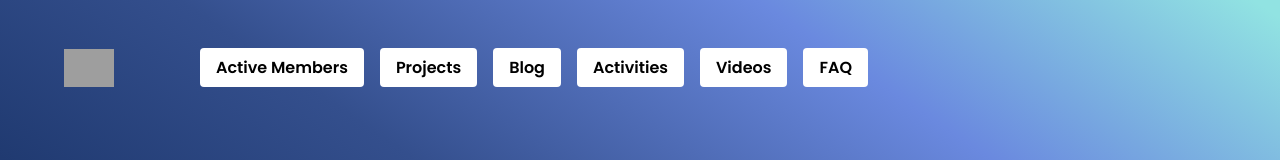
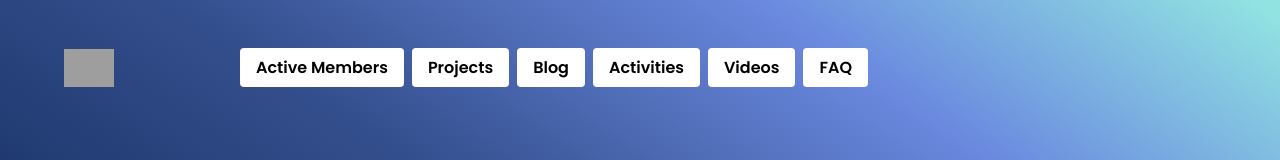
Before and after one commit to FrancescoXX/4c-site, a Next.js app: page / in a window 1280 px wide. Shown: the top 160 px of the page. Built offline with nearby package versions, Linux system fonts and the light colour scheme; grey boxes are pictures that could not be loaded.

Commit message:
fix navigation view on tablet

```diff
--- a/components/Header.js
+++ b/components/Header.js
@@ -47,7 +47,7 @@ const Navbar = () => {
               >
                 <BsX />
               </button>
-              <ul className="list-none flex flex-col justify-center items-center gap-[2rem] md:gap-[1rem] md:flex-row">
+              <ul className="list-none flex flex-col justify-center items-center gap-[2rem] md:gap-[0.5rem] md:flex-row">
                 {navItems.map((navItem, idx) => (
                   <li key={idx}>
                     <a
```
